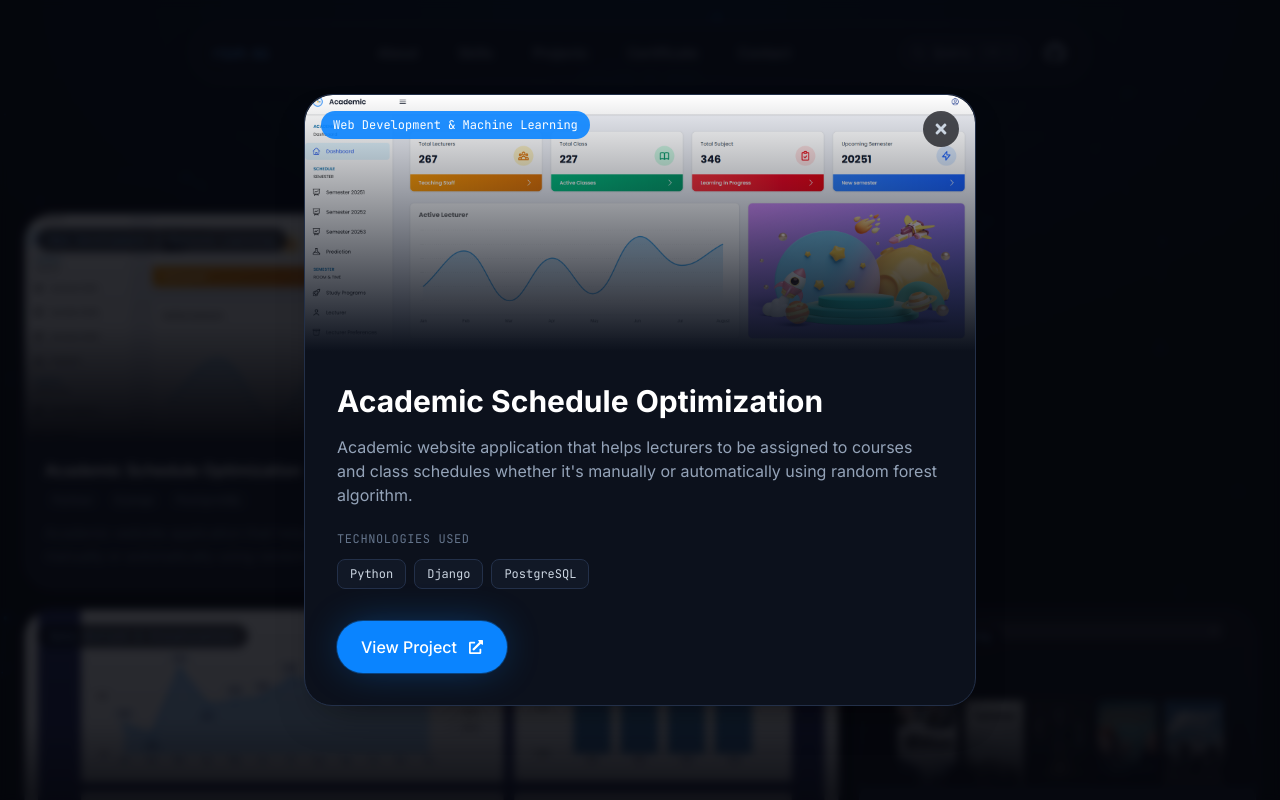
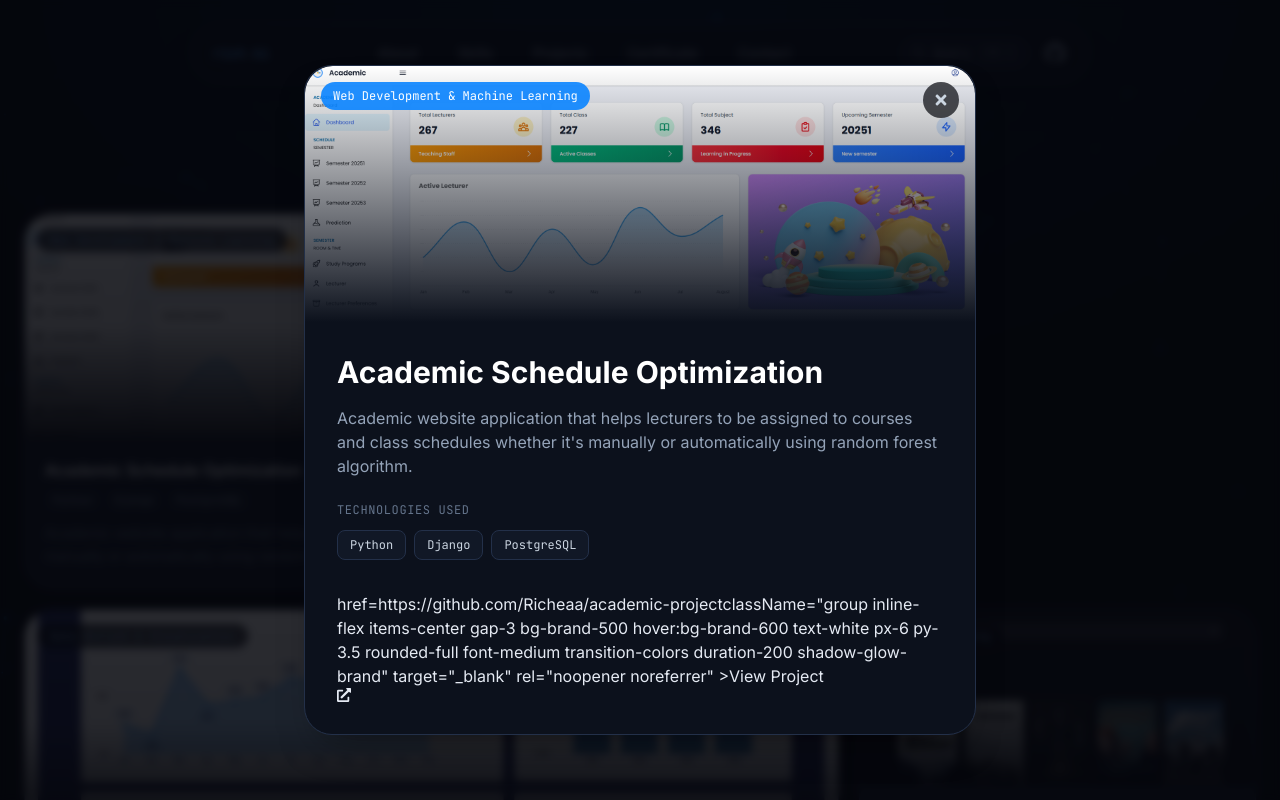
Before and after one commit to Richeaa/rich-portfolio, a React (Vite) app: page / in a window 1280 px wide. Both pictures are taken after a click on the element 431 px from the left and 3595 px from the top of the page. Shown: the part 3195-3995 px from the top of the page. Built offline with nearby package versions, Linux system fonts and the light colour scheme.

Commit message:
Revert "Update Projects.jsx"
This reverts commit 751d97c652d1d182ea030433219d0e19be8c0eed.

```diff
--- a/src/components/Projects.jsx
+++ b/src/components/Projects.jsx
@@ -250,7 +250,7 @@ const Projects = () => {
                   </div>
                 </div>
 
-                <a
+                <a>
                   href={selectedProject.link}
                   className="group inline-flex items-center gap-3 bg-brand-500 hover:bg-brand-600 text-white px-6 py-3.5 rounded-full font-medium transition-colors duration-200 shadow-glow-brand"
                   target="_blank"
```
